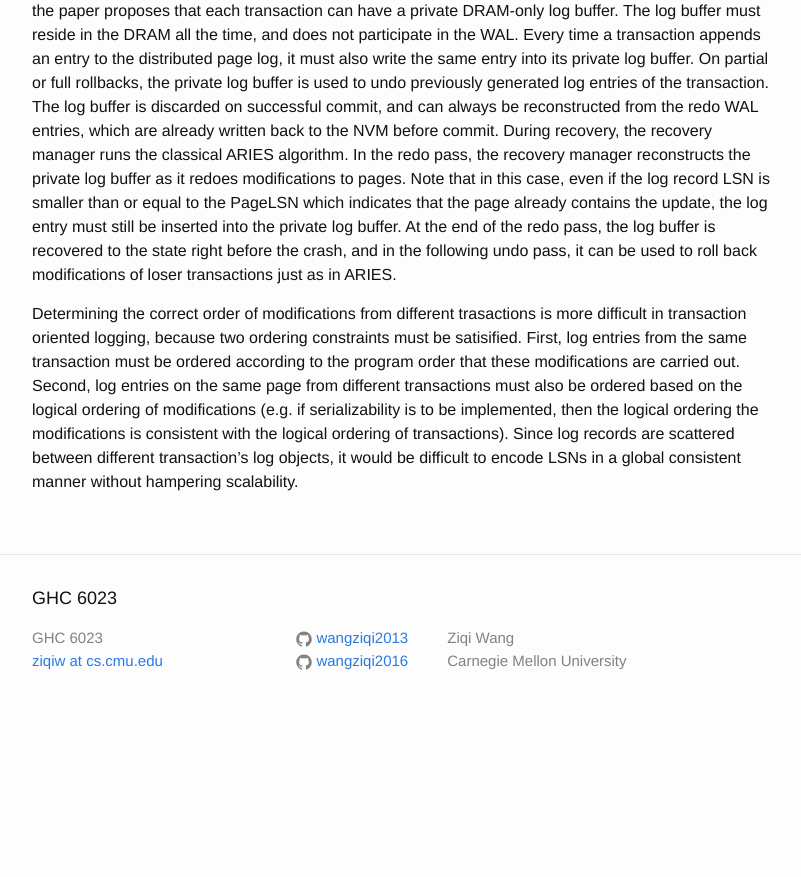
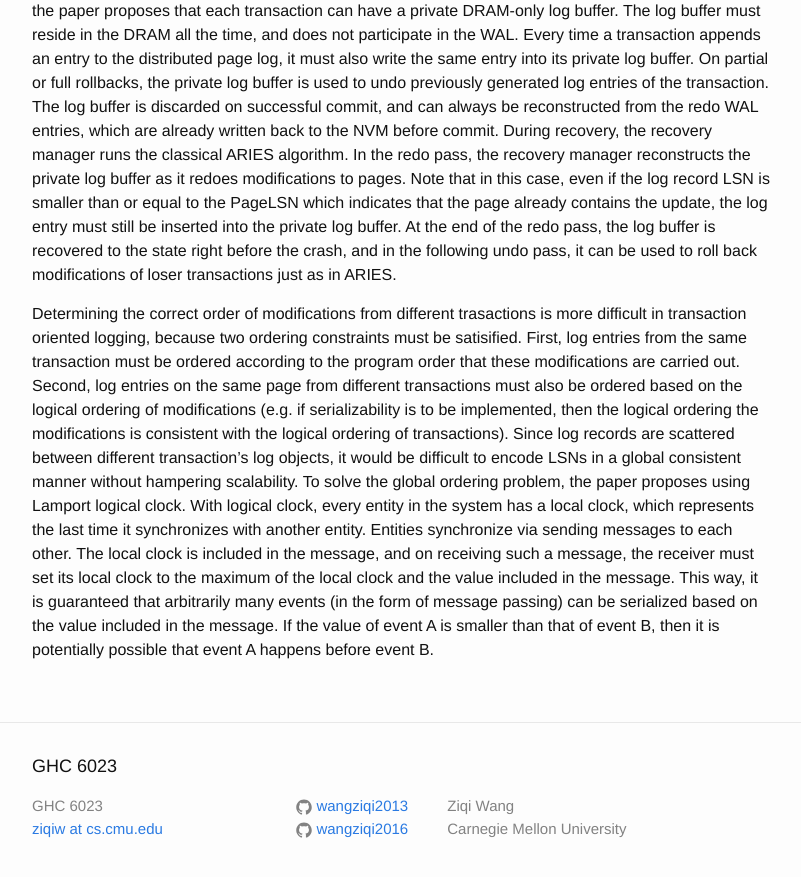
Before and after one commit to wangziqi2013/wangziqi2013.github.io, a Jekyll site: the page built from _posts/2019-02-01-Scalable-Logging_through-Emerging-Non-Volatile-Memory.markdown, in a window 1280 px wide and 900 px high, scrolled down 2167 px. Shown: the top 877 px of the window, without its empty margins (238-1039 px from the left). Built offline with Jekyll 4.4.1, drawn with Linux system fonts in a browser that asks for light colours; before the commit the page ends 2899 px from its top, so only the background shows below that.

```diff
--- a/_posts/2019-02-01-Scalable-Logging_through-Emerging-Non-Volatile-Memory.markdown
+++ b/_posts/2019-02-01-Scalable-Logging_through-Emerging-Non-Volatile-Memory.markdown
@@ -94,4 +94,10 @@ to the program order that these modifications are carried out. Second, log entri
 must also be ordered based on the logical ordering of modifications (e.g. if serializability is to be implemented, then the
 logical ordering the modifications is consistent with the logical ordering of transactions). Since log records are scattered
 between different transaction's log objects, it would be difficult to encode LSNs in a global consistent manner without hampering
-scalability.
+scalability. To solve the global ordering problem, the paper proposes using Lamport logical clock. With logical clock, every
+entity in the system has a local clock, which represents the last time it synchronizes with another entity. Entities synchronize
+via sending messages to each other. The local clock is included in the message, and on receiving such a message, the
+receiver must set its local clock to the maximum of the local clock and the value included in the message. This way,
+it is guaranteed that arbitrarily many events (in the form of message passing) can be serialized based on the value
+included in the message. If the value of event A is smaller than that of event B, then it is potentially possible that
+event A happens before event B.
```
